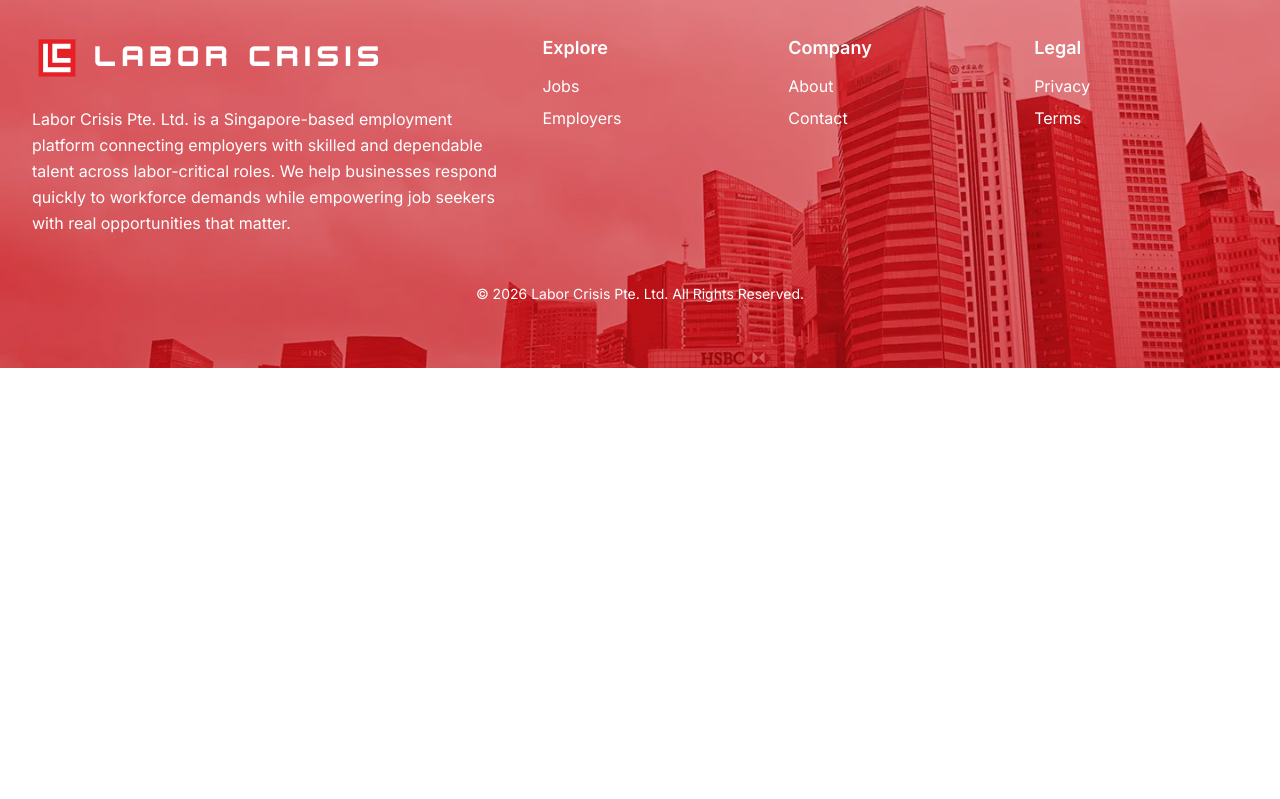
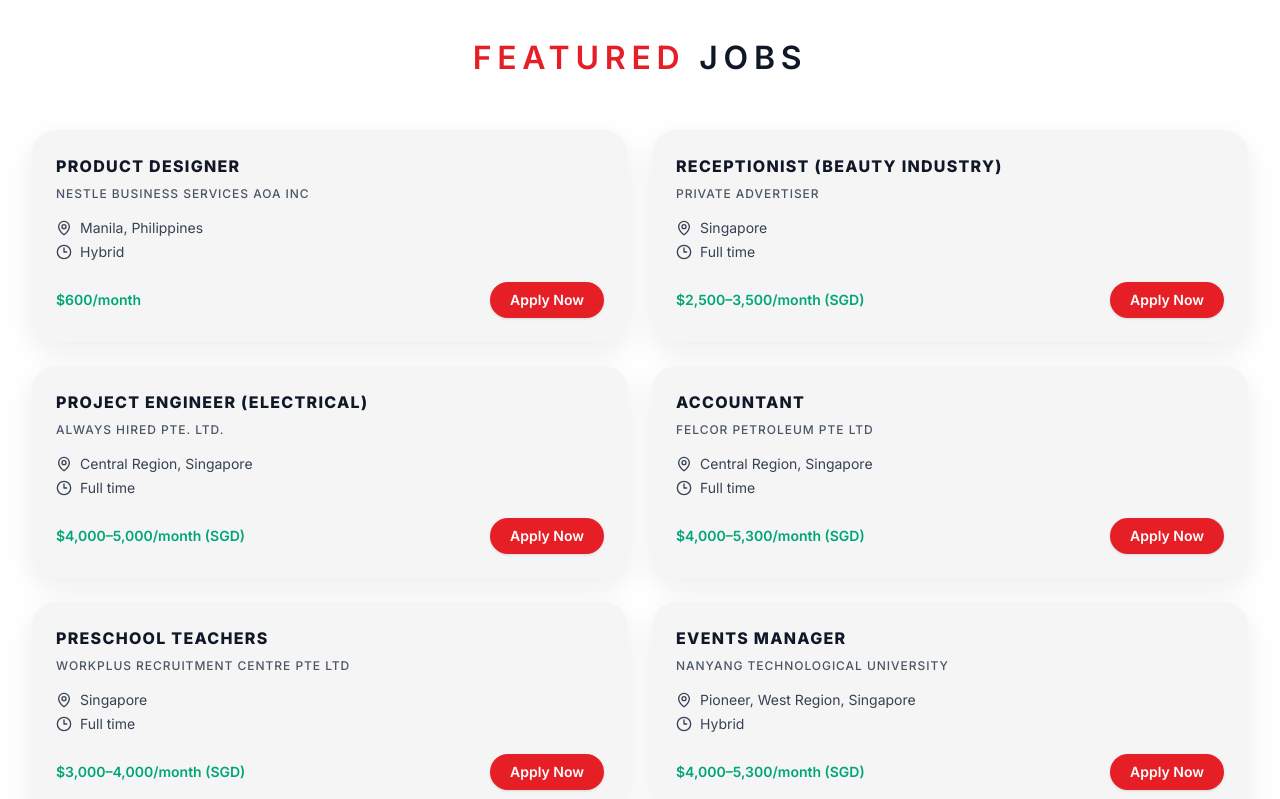
Before and after one commit to RossDev1201/laborcrisisbetav2, a Next.js app: page / in a window 1280 px wide. Shown: the part 2021-2820 px from the top of the page. Before the commit the page ends 2389 px from the top, so only its background shows below. Built offline with nearby package versions, Linux system fonts and the light colour scheme.

Commit message:
added featured jobs section

```diff
--- a/app/page.tsx
+++ b/app/page.tsx
@@ -1,11 +1,13 @@
 import { HeroSection } from "@/components/sections/hero";
 import { WorkforceSolutionsSection } from "@/components/sections/workforce-solutions-section";
+import  {FeaturedJobsSection} from "@/components/sections/featured-job-section"
 
 export default function Home() {
   return (
     <main>
       <HeroSection />
       <WorkforceSolutionsSection />
+      <FeaturedJobsSection/>
     </main>
   );
 }
--- /dev/null
+++ b/components/sections/featured-job-section.tsx
@@ -0,0 +1,144 @@
+// components/sections/featured-jobs-section.tsx
+import { MapPin, Clock3 } from "lucide-react";
+
+type FeaturedJob = {
+  id: string;
+  title: string;
+  company: string;
+  location: string;
+  workType: string;
+  salary: string;
+};
+
+const featuredJobs: FeaturedJob[] = [
+  {
+    id: "product-designer",
+    title: "PRODUCT DESIGNER",
+    company: "NESTLE BUSINESS SERVICES AOA INC",
+    location: "Manila, Philippines",
+    workType: "Hybrid",
+    salary: "$600/month",
+  },
+  {
+    id: "receptionist",
+    title: "RECEPTIONIST (BEAUTY INDUSTRY)",
+    company: "PRIVATE ADVERTISER",
+    location: "Singapore",
+    workType: "Full time",
+    salary: "$2,500–3,500/month (SGD)",
+  },
+  {
+    id: "project-engineer",
+    title: "PROJECT ENGINEER (ELECTRICAL)",
+    company: "ALWAYS HIRED PTE. LTD.",
+    location: "Central Region, Singapore",
+    workType: "Full time",
+    salary: "$4,000–5,000/month (SGD)",
+  },
+  {
+    id: "accountant",
+    title: "ACCOUNTANT",
+    company: "FELCOR PETROLEUM PTE LTD",
+    location: "Central Region, Singapore",
+    workType: "Full time",
+    salary: "$4,000–5,300/month (SGD)",
+  },
+  {
+    id: "preschool-teacher",
+    title: "PRESCHOOL TEACHERS",
+    company: "WORKPLUS RECRUITMENT CENTRE PTE LTD",
+    location: "Singapore",
+    workType: "Full time",
+    salary: "$3,000–4,000/month (SGD)",
+  },
+  {
+    id: "events-manager",
+    title: "EVENTS MANAGER",
+    company: "NANYANG TECHNOLOGICAL UNIVERSITY",
+    location: "Pioneer, West Region, Singapore",
+    workType: "Hybrid",
+    salary: "$4,000–5,300/month (SGD)",
+  },
+];
+
+export function FeaturedJobsSection() {
+  return (
+    <section
+      id="featured-jobs"
+      className="bg-background py-16 md:py-20 lg:py-24 dark:bg-[#111111]"
+      aria-labelledby="featured-jobs-heading"
+    >
+      <div className="mx-auto max-w-7xl px-4 md:px-6 lg:px-8">
+        {/* Heading */}
+        <div className="text-center">
+          <h2
+            id="featured-jobs-heading"
+            className="text-[24px] font-semibold tracking-[0.18em] text-gray-900 md:text-[28px] lg:text-[32px] dark:text-white"
+          >
+            <span className="text-[#E61E25]">FEATURED</span>{" "}
+            <span>JOBS</span>
+          </h2>
+        </div>
+
+        {/* Grid of job cards */}
+        <div className="mt-10 grid gap-6 md:mt-12 md:grid-cols-2">
+          {featuredJobs.map((job) => (
+            <article
+              key={job.id}
+              className="
+                flex h-full flex-col justify-between
+                rounded-[24px] bg-[#f5f5f5] px-6 py-6
+                shadow-[0_10px_30px_rgba(15,23,42,0.08)]
+                dark:bg-[#4b4b4b]
+              "
+            >
+              {/* Top content */}
+              <header className="space-y-2">
+                <h3 className="text-sm font-extrabold tracking-[0.08em] text-gray-900 md:text-base dark:text-white">
+                  {job.title}
+                </h3>
+                <p className="text-xs font-medium uppercase tracking-[0.08em] text-gray-600 dark:text-gray-200">
+                  {job.company}
+                </p>
+              </header>
+
+              {/* Meta: location + work type */}
+              <dl className="mt-4 space-y-1 text-sm text-gray-700 dark:text-gray-100">
+                <div className="flex items-center gap-2">
+                  <dt className="sr-only">Location</dt>
+                  <MapPin className="h-4 w-4" aria-hidden="true" />
+                  <dd>{job.location}</dd>
+                </div>
+                <div className="flex items-center gap-2">
+                  <dt className="sr-only">Work type</dt>
+                  <Clock3 className="h-4 w-4" aria-hidden="true" />
+                  <dd>{job.workType}</dd>
+                </div>
+              </dl>
+
+              {/* Bottom row: salary + button */}
+              <div className="mt-5 flex items-center justify-between gap-4">
+                <p className="text-sm font-semibold text-[#00A676] dark:text-[#4CE3B2]">
+                  {job.salary}
+                </p>
+
+                <button
+                  type="button"
+                  className="
+                    rounded-[999px] bg-[#E61E25] px-5 py-2
+                    text-sm font-semibold text-white
+                    shadow-sm hover:bg-[#cc151c]
+                    focus-visible:outline-none focus-visible:ring-2 focus-visible:ring-offset-2 focus-visible:ring-[#E61E25]
+                    focus-visible:ring-offset-transparent
+                  "
+                >
+                  Apply Now
+                </button>
+              </div>
+            </article>
+          ))}
+        </div>
+      </div>
+    </section>
+  );
+}
```
